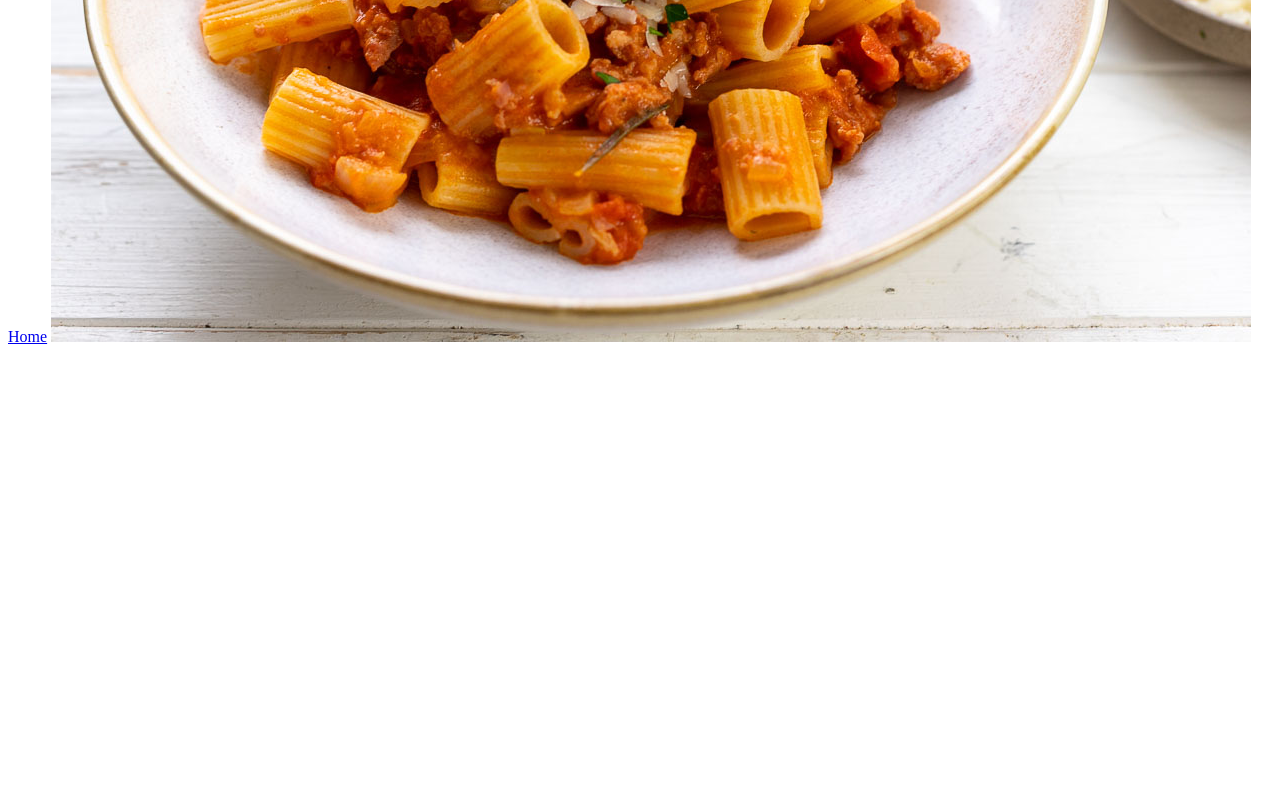
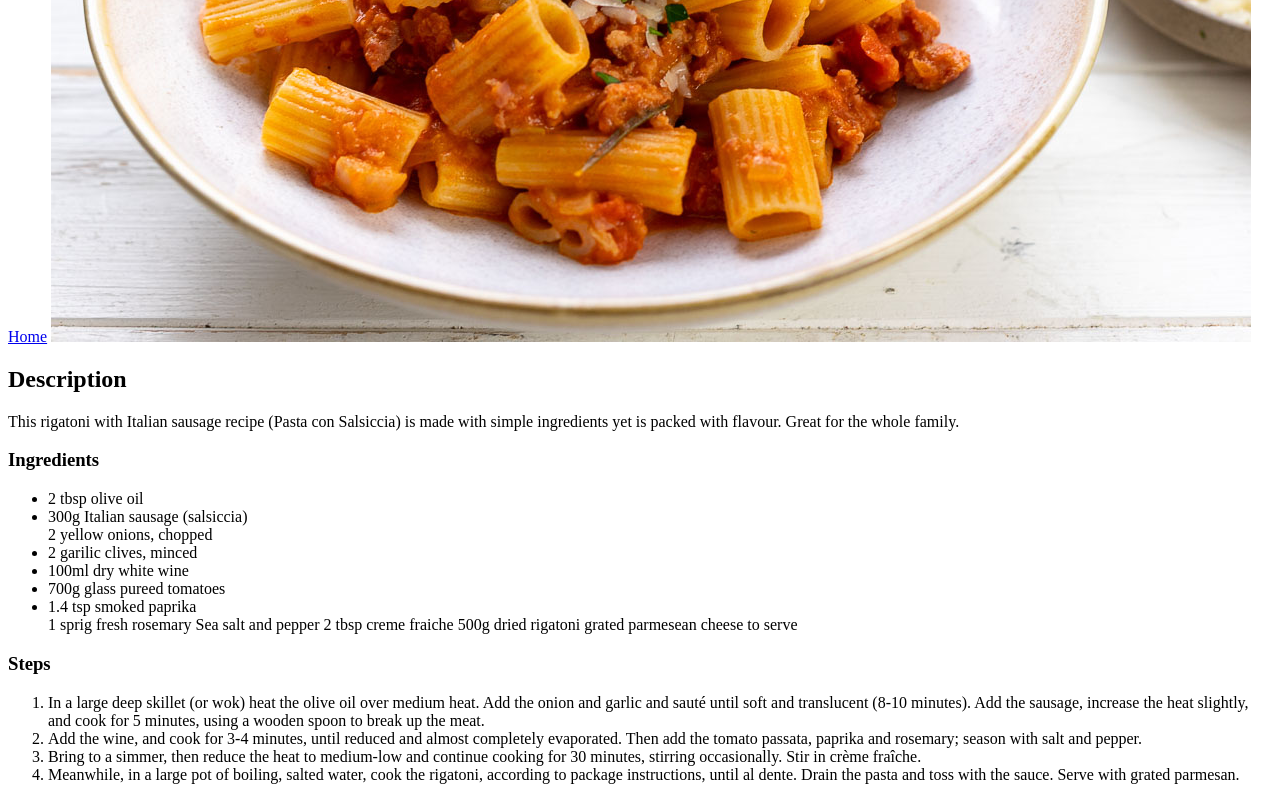
Before and after one commit to furniture3k/odin-recipes, a plain HTML site: page recipes/salsiccia.html in a window 1280 px wide. Shown: the part 538-1338 px from the top of the page. Before the commit the page ends 892 px from the top, so only its background shows below. Drawn offline with Linux system fonts and the light colour scheme.

Commit message:
Populated spaghetti and salsiccia webpages

```diff
--- a/recipes/salsiccia.html
+++ b/recipes/salsiccia.html
@@ -12,5 +12,31 @@
     <a href="../index.html">Home</a>
 
     <img src="../img/salsiccia.jpg" alt="Salsiccia Pasta" width="1200" height="800">
+    <h2>Description</h2>
+    <p>This rigatoni with Italian sausage recipe (Pasta con Salsiccia) is made with simple ingredients yet is packed with flavour. Great for the whole family.</p>
+
+    <h3>Ingredients</h3>
+    <ul>
+        <li>2 tbsp olive oil</li>
+        <li>300g Italian sausage (salsiccia)</li>
+        <il>2 yellow onions, chopped</il>
+        <li>2 garilic clives, minced</li>
+        <li>100ml dry white wine</li>
+        <li>700g glass pureed tomatoes</li>
+        <li>1.4 tsp smoked paprika</li>
+        <il>1 sprig fresh rosemary</il>
+        <il>Sea salt and pepper</il>
+        <il>2 tbsp creme fraiche</il>
+        <il>500g dried rigatoni</il>
+        <il>grated parmesean cheese to serve</il>
+    </ul>
+
+    <h3>Steps</h3>
+    <ol>
+        <li>In a large deep skillet (or wok) heat the olive oil over medium heat. Add the onion and garlic and sauté until soft and translucent (8-10 minutes). Add the sausage, increase the heat slightly, and cook for 5 minutes, using a wooden spoon to break up the meat.</li>
+        <li>Add the wine, and cook for 3-4 minutes, until reduced and almost completely evaporated. Then add the tomato passata, paprika and rosemary; season with salt and pepper.</li>
+        <li>Bring to a simmer, then reduce the heat to medium-low and continue cooking for 30 minutes, stirring occasionally. Stir in crème fraîche.</li>
+        <li>Meanwhile, in a large pot of boiling, salted water, cook the rigatoni, according to package instructions, until al dente. Drain the pasta and toss with the sauce. Serve with grated parmesan.</li>
+    </ol>
 </body>
 </html>
```
Also changed, not shown: recipes/spaghetti.html (+23 -0 lines).
